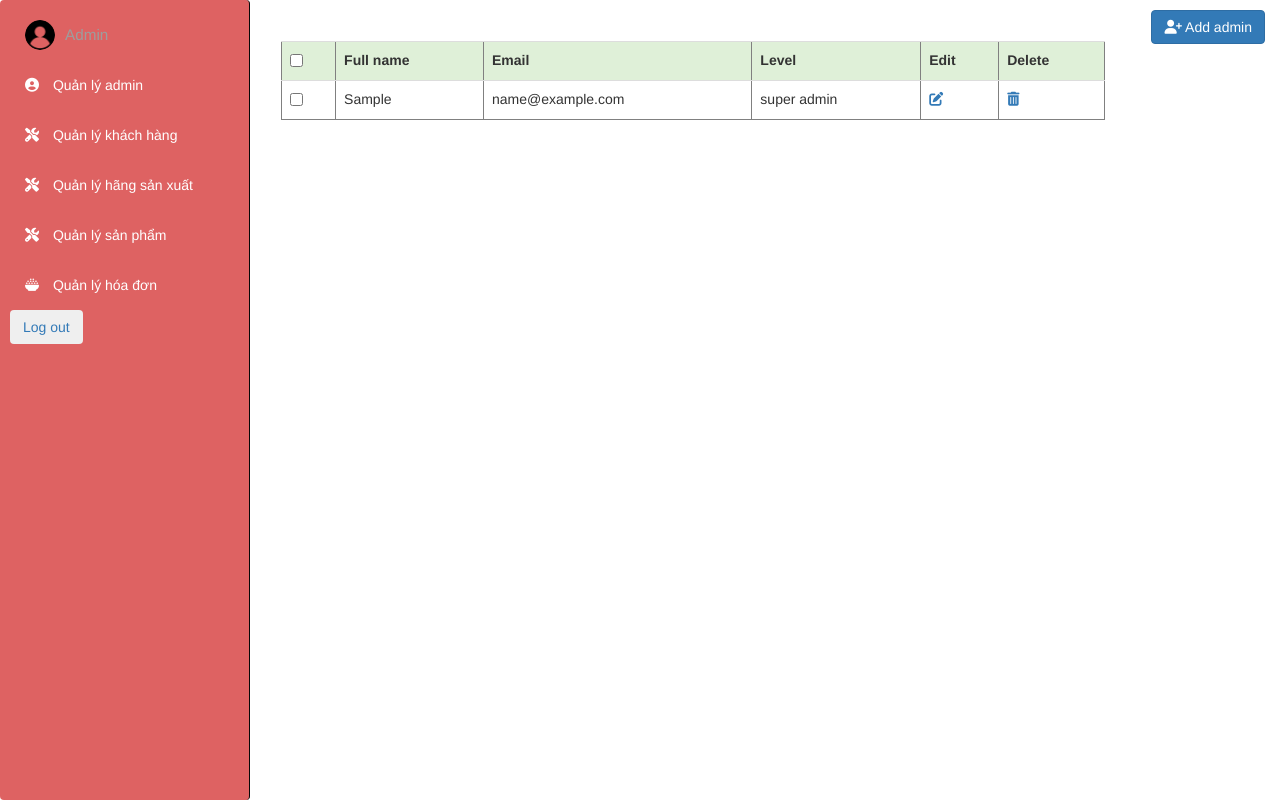
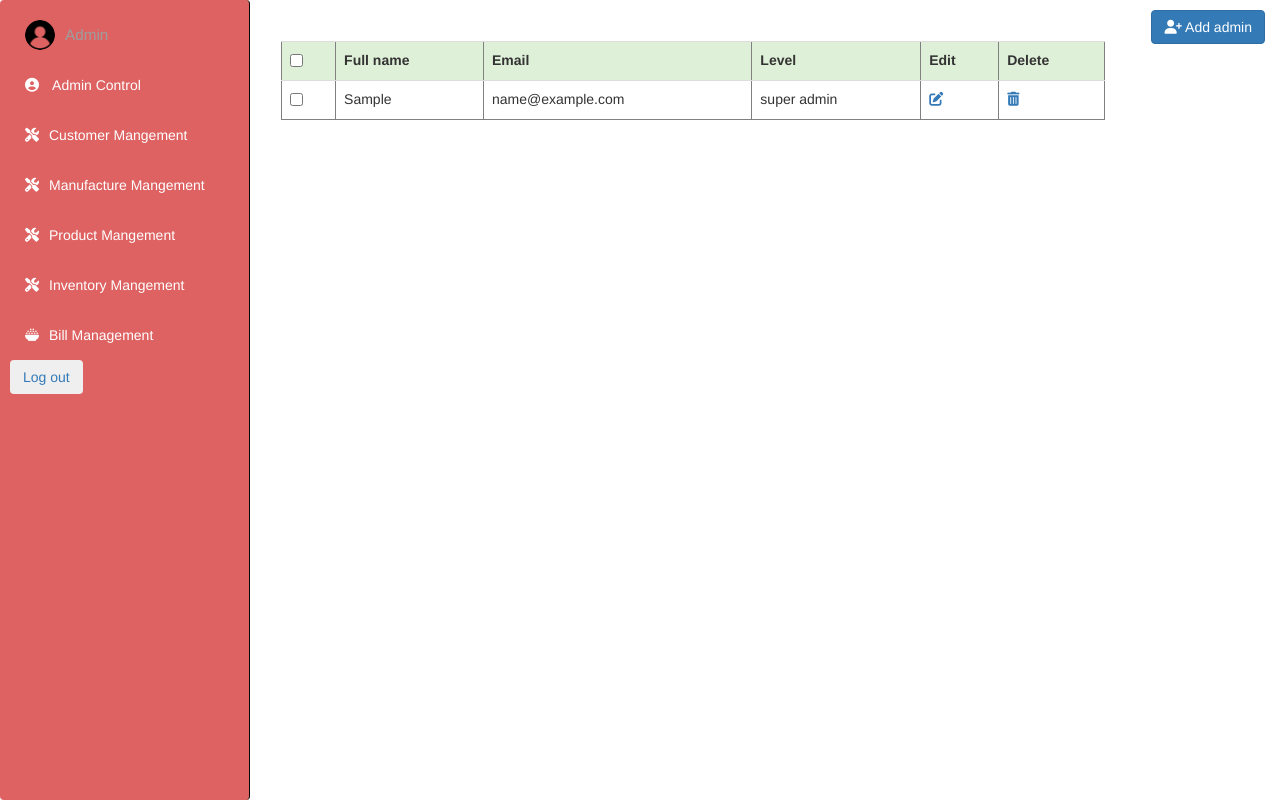
Before and after one commit to TuUyen2012/Tyco, a PHP site: page /admin/quan_ly_admin/index.php in a window 1280 px wide. Run offline with PHP 8.4, Linux system fonts and the light colour scheme; the visitor is signed in with stand-in values (Sample User, id 1); tables that the repository leaves empty or names only in its code hold one stand-in row (values such as "Sample post"); some libraries are stand-ins or nearby versions.

Commit message:
process admin

```diff
--- a/admin/khu_vuc_admin/menu_admin.php
+++ b/admin/khu_vuc_admin/menu_admin.php
@@ -35,22 +35,24 @@
                 <ul class="nav navbar-nav">
                     <?php if ($_SESSION['cap_do']==0) {?>
                         <?php }else { ?>
-                    <li><a class="dropdown-item" href="/project1-master/admin/quan_ly_admin/index.php"><i class="fa-solid fa-circle-user"></i> Quản lý admin</a></li>
+                    <li><a class="dropdown-item" href="/project1-master/admin/quan_ly_admin/index.php"><i class="fa-solid fa-circle-user"></i> Admin Control</a></li>
                     <?php }?>
-                    <li><a class="dropdown-item" href="/project1-master/admin/khach_hang/view.php"><i class="fa-solid fa-screwdriver-wrench"></i> Quản lý khách hàng</a></li>
-                    <li><a class="dropdown-item" href="/project1-master/admin/quan_ly_hang_san_xuat/index.php"><i class="fa-solid fa-screwdriver-wrench"></i> Quản lý hãng sản xuất</a></li>
-                    <li><a class="dropdown-item" href="/project1-master/admin/quan_li_hoa_don/cac_tinh_trang.php"><i class="fa-solid fa-screwdriver-wrench"></i> Quản lý sản phẩm</a></li>
+                    <li><a class="dropdown-item" href="/project1-master/admin/khach_hang/view.php"><i class="fa-solid fa-screwdriver-wrench"></i>Customer Mangement</a></li>
+                    <li><a class="dropdown-item" href="/project1-master/admin/quan_ly_hang_san_xuat/index.php"><i class="fa-solid fa-screwdriver-wrench"></i>Manufacture Mangement</a></li>
+                    <li><a class="dropdown-item" href="/project1-master/admin/quan_ly_san_pham/view_sp.php"><i class="fa-solid fa-screwdriver-wrench"></i>Product Mangement</a></li>
+                    <li><a class="dropdown-item" href="/project1-master/admin/inventoryControl/index.php"><i class="fa-solid fa-screwdriver-wrench"></i>Inventory Mangement</a></li>
                     <li>
                         <a data-toggle="collapse" href="#answerOne" class="dropdown-item dropdown-toggle">
-                            <i class="fa-solid fa-bowl-rice"></i> Quản lý hóa đơn
+                            <i class="fa-solid fa-bowl-rice"></i>Bill Management
                         </a>
                         <ul class="panel-collapse collapse" id="answerOne">
-                            <li><a class="dropdown-item" href="#">Chưa duyệt</a></li>
-                            <li><a class="dropdown-item" href="#">Đang giao</a></li>
-                            <li><a class="dropdown-item" href="#">Đã giao</a></li>
-                            <li><a class="dropdown-item" href="#">Đã hủy</a></li>
+                            <li><a class="dropdown-item" href="/project1-master/admin/quan_li_hoa_don/chua_duyet.php">Chưa duyệt</a></li>
+                            <li><a class="dropdown-item" href="/project1-master/admin/quan_li_hoa_don/dang_giao.php">Đang giao</a></li>
+                            <li><a class="dropdown-item" href="/project1-master/admin/quan_li_hoa_don/da_giao.php">Đã giao</a></li>
+                            <li><a class="dropdown-item" href="/project1-master/admin/quan_li_hoa_don/da_huy.php">Đã hủy</a></li>
                         </ul>
                     </li>
+
                 </ul>
                 <button class="btn btn-outline-danger"><a href="../logout.php">Log out</a></button>
             </div>
```
